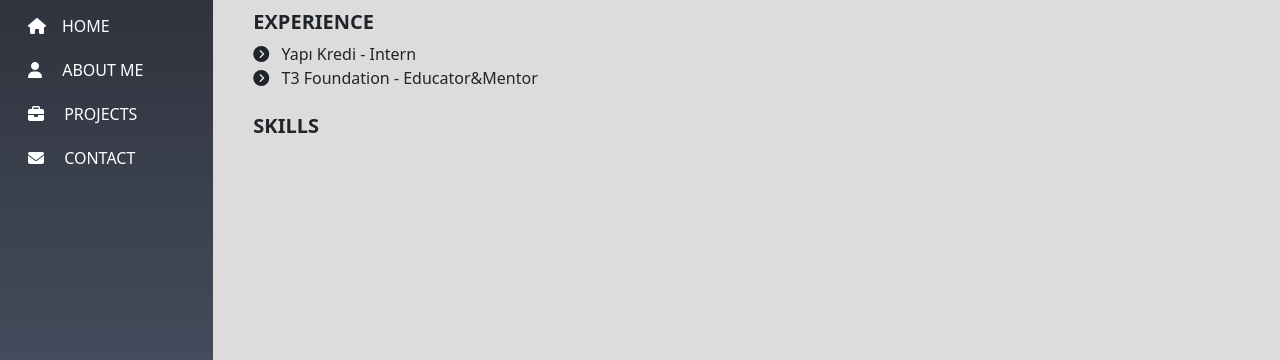
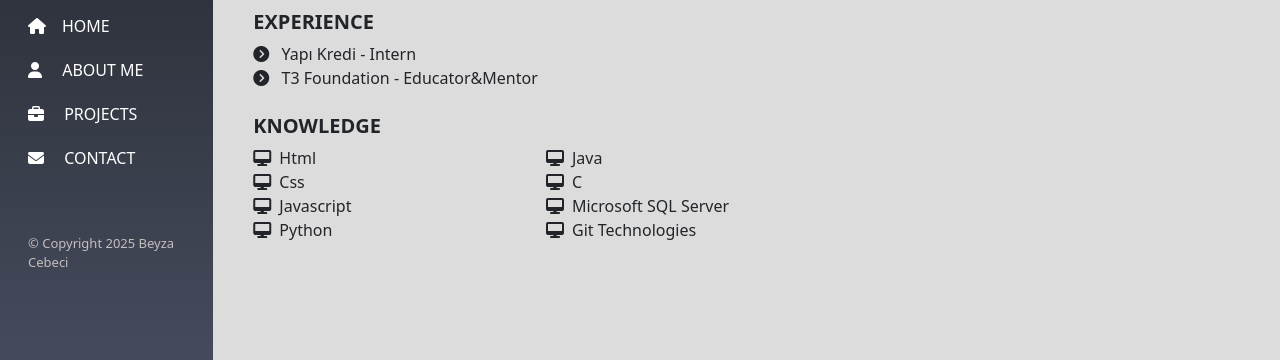
Before and after one commit to beyzacebeci/beyzacebeci.github.io, a plain HTML site: page about.html in a window 1280 px wide. Shown: the part 440-800 px from the top of the page. Drawn offline with nearby package versions, Linux system fonts and the light colour scheme.

Commit message:
knowledge,footer

```diff
--- a/about.html
+++ b/about.html
@@ -59,6 +59,8 @@
           </div>
 
         </div>
+        <div class="footer mt-5 ms-3 "><span class="text-xs">© Copyright 2025
+          Beyza Cebeci</span> </div>
       </div>
 
 
@@ -70,7 +72,7 @@
         <div class="container">
 
           <div class="ms-3" id="about-section">
-            <h3> <strong> ABOUT </strong></h3>
+            <h3 class=""> <strong> ABOUT </strong></h3>
             <p class="border rounded border-dark mt-4 p-4 fs-5">Hello, my name is Beyza Cebeci. I am currently a
               third-year student studying Computer
               Engineering at Marmara University. I am passionate about web technologies and aspire to
@@ -100,12 +102,31 @@
           </div>
 
           <div class="mt-4">
-            <ul class="list-unstyled ms-3">
-              <h5> <strong> SKILLS </strong></h5>
-         <!--      <li>Html</li>
-              <li>Css</li>
-              <li>Python</li> -->
-            </ul>
+             <h5 class="ms-3"> <strong> KNOWLEDGE </strong></h5>
+            <div class="row">
+
+              <div class="col-3">
+
+                <ul class="list-unstyled ms-3">
+                  <li><i class="fa-solid fa-desktop me-2"></i>Html</li>
+                  <li><i class="fa-solid fa-desktop me-2"></i>Css</li>
+                  <li><i class="fa-solid fa-desktop me-2"></i>Javascript</li>
+                  <li><i class="fa-solid fa-desktop me-2"></i>Python</li>
+
+                </ul>
+              </div>
+              <div class="col-9">
+                <ul>
+                  <ul class="list-unstyled ms-3">
+                    <li><i class="fa-solid fa-desktop me-2"></i>Java</li>
+                    <li><i class="fa-solid fa-desktop me-2"></i>C</li>
+                    <li> <i class="fa-solid fa-desktop me-2"></i>Microsoft SQL Server</li>
+                    <li> <i class="fa-solid fa-desktop me-2"></i>Git Technologies</li>
+
+                  </ul>
+                </ul>
+              </div>
+            </div>
           </div>
         </div>
 
--- a/css/style.css
+++ b/css/style.css
@@ -47,19 +47,7 @@ a {
 
 }
 
-.main {
-  background-color: gainsboro;
-
+.footer {
+  font-size : 13px;
+  color: rgb(196, 189, 189);
 }
-
-@media (min-width: 992px) {
-  .header {
-    min-height: 100vh;
-    width: var(240px);
-    background-size: cover;
-    background-position: center;
-  }
-
-  .navbar-brand img {
-    border: 10px solid var(--color-brand2);
-  } }
```
Also changed, not shown: contact.html (+2 -0 lines), index.html (+6 -4 lines), projects.html (+3 -0 lines).
